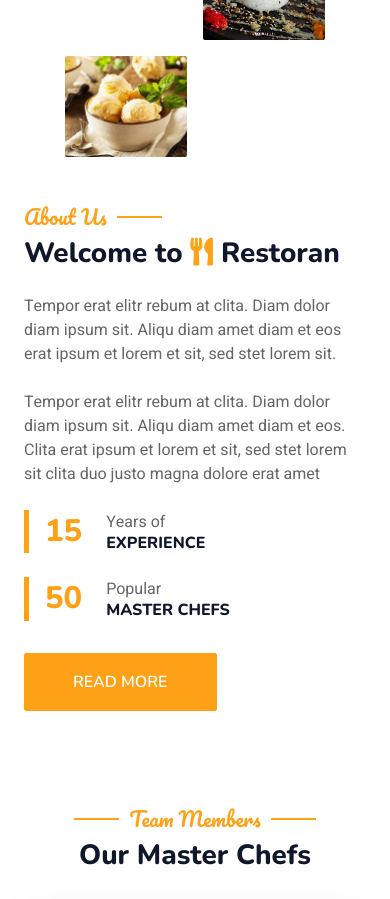
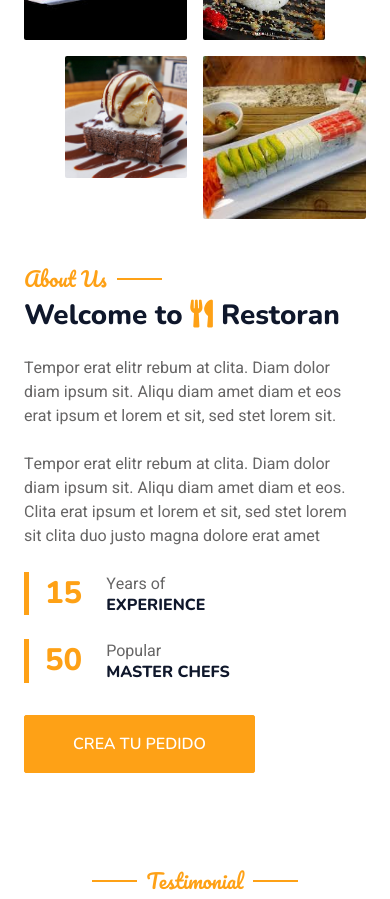
Before and after one commit to daniel120801/proyecto-integrador, a PHP site: page / in a window 390 px wide. Shown: the part 2322-3221 px from the top of the page. Run offline with PHP 8.4, Linux system fonts and the light colour scheme; some libraries are stand-ins or nearby versions.

Commit message:
Arreglos

```diff
--- a/codigo fuente/PHP/conection.php
+++ b/codigo fuente/PHP/conection.php
@@ -20,7 +20,7 @@ class BD_PDO
 
         // Asignando una instruccion sql
 
-        $result = null;
+        $result = [];
         $query = $conexion->prepare($instruction);
         if (!$query) {
            echo'Error al mostrar';
--- a/codigo fuente/index.html
+++ b/codigo fuente/index.html
@@ -136,16 +136,16 @@
                     <div class="col-lg-6">
                         <div class="row g-3">
                             <div class="col-6 text-start">
-                                <img class="img-fluid rounded w-100 wow zoomIn" data-wow-delay="0.1s" src=img/Yaki ehy.jpg">
+                                <img class="img-fluid rounded w-100 wow zoomIn" data-wow-delay="0.1s" src="img/Sake roll.jpg">
                             </div>
                             <div class="col-6 text-start">
                                 <img class="img-fluid rounded w-75 wow zoomIn" data-wow-delay="0.3s" src="img/Tuna tower.jpg" style="margin-top: 25%;">
                             </div>
                             <div class="col-6 text-end">
-                                <img class="img-fluid rounded w-75 wow zoomIn" data-wow-delay="0.5s" src="img/Vainilla.jpg">
+                                <img class="img-fluid rounded w-75 wow zoomIn" data-wow-delay="0.5s" src="img/Brownie.jpg">
                             </div>
                             <div class="col-6 text-end">
-                                <img class="img-fluid rounded w-100 wow zoomIn" data-wow-delay="0.7s" src="">
+                                <img class="img-fluid rounded w-100 wow zoomIn" data-wow-delay="0.7s" src="img/Mexico roll.jpg">
                             </div>
                         </div>
                     </div>
@@ -174,84 +174,12 @@
                                 </div>
                             </div>
                         </div>
-                        <a class="btn btn-primary py-3 px-5 mt-2" href="">Read More</a>
+                        <a class="btn btn-primary py-3 px-5 mt-2" href="session.php">Crea tu pedido</a>
                     </div>
                 </div>
             </div>
         </div>
         <!-- About End -->
-
-
-
-        <!-- Team Start -->
-        <div class="container-xxl pt-5 pb-3">
-            <div class="container">
-                <div class="text-center wow fadeInUp" data-wow-delay="0.1s">
-                    <h5 class="section-title ff-secondary text-center text-primary fw-normal">Team Members</h5>
-                    <h1 class="mb-5">Our Master Chefs</h1>
-                </div>
-                <div class="row g-4">
-                    <div class="col-lg-3 col-md-6 wow fadeInUp" data-wow-delay="0.1s">
-                        <div class="team-item text-center rounded overflow-hidden">
-                            <div class="rounded-circle overflow-hidden m-4">
-                                <img class="img-fluid" src="img/team-1.jpg" alt="">
-                            </div>
-                            <h5 class="mb-0">Full Name</h5>
-                            <small>Designation</small>
-                            <div class="d-flex justify-content-center mt-3">
-                                <a class="btn btn-square btn-primary mx-1" href=""><i class="fab fa-facebook-f"></i></a>
-                                <a class="btn btn-square btn-primary mx-1" href=""><i class="fab fa-twitter"></i></a>
-                                <a class="btn btn-square btn-primary mx-1" href=""><i class="fab fa-instagram"></i></a>
-                            </div>
-                        </div>
-                    </div>
-                    <div class="col-lg-3 col-md-6 wow fadeInUp" data-wow-delay="0.3s">
-                        <div class="team-item text-center rounded overflow-hidden">
-                            <div class="rounded-circle overflow-hidden m-4">
-                                <img class="img-fluid" src="img/team-2.jpg" alt="">
-                            </div>
-                            <h5 class="mb-0">Full Name</h5>
-                            <small>Designation</small>
-                            <div class="d-flex justify-content-center mt-3">
-                                <a class="btn btn-square btn-primary mx-1" href=""><i class="fab fa-facebook-f"></i></a>
-                                <a class="btn btn-square btn-primary mx-1" href=""><i class="fab fa-twitter"></i></a>
-                                <a class="btn btn-square btn-primary mx-1" href=""><i class="fab fa-instagram"></i></a>
-                            </div>
-                        </div>
-                    </div>
-                    <div class="col-lg-3 col-md-6 wow fadeInUp" data-wow-delay="0.5s">
-                        <div class="team-item text-center rounded overflow-hidden">
-                            <div class="rounded-circle overflow-hidden m-4">
-                                <img class="img-fluid" src="img/team-3.jpg" alt="">
-                            </div>
-                            <h5 class="mb-0">Full Name</h5>
-                            <small>Designation</small>
-                            <div class="d-flex justify-content-center mt-3">
-                                <a class="btn btn-square btn-primary mx-1" href=""><i class="fab fa-facebook-f"></i></a>
-                                <a class="btn btn-square btn-primary mx-1" href=""><i class="fab fa-twitter"></i></a>
-                                <a class="btn btn-square btn-primary mx-1" href=""><i class="fab fa-instagram"></i></a>
-                            </div>
-                        </div>
-                    </div>
-                    <div class="col-lg-3 col-md-6 wow fadeInUp" data-wow-delay="0.7s">
-                        <div class="team-item text-center rounded overflow-hidden">
-                            <div class="rounded-circle overflow-hidden m-4">
-                                <img class="img-fluid" src="img/team-4.jpg" alt="">
-                            </div>
-                            <h5 class="mb-0">Full Name</h5>
-                            <small>Designation</small>
-                            <div class="d-flex justify-content-center mt-3">
-                                <a class="btn btn-square btn-primary mx-1" href=""><i class="fab fa-facebook-f"></i></a>
-                                <a class="btn btn-square btn-primary mx-1" href=""><i class="fab fa-twitter"></i></a>
-                                <a class="btn btn-square btn-primary mx-1" href=""><i class="fab fa-instagram"></i></a>
-                            </div>
-                        </div>
-                    </div>
-                </div>
-            </div>
-        </div>
-        <!-- Team End -->
-
 
         <!-- Testimonial Start -->
         <div class="container-xxl py-5 wow fadeInUp" data-wow-delay="0.1s">
```
Also changed, not shown: codigo fuente/menu.php (+53 -11 lines), codigo fuente/session.php (added, +118 -0 lines), codigo fuente/img/chun-kun.jpg (renamed from codigo fuente/img/chun-kun}.jpg), 1 other file.
